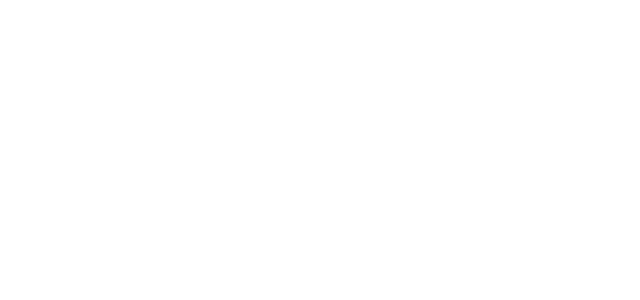
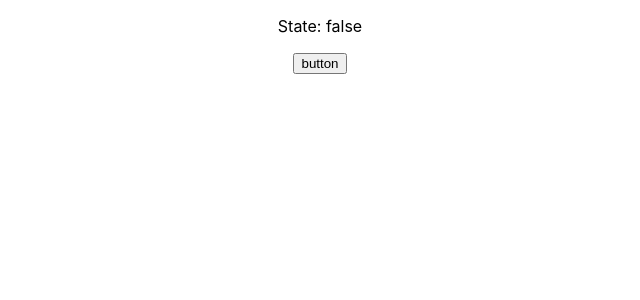
Before and after one commit to Fedosihin/dark-theme, a React (Create React App) app: page / in a window 1280 px wide. Shown: the top 300 px of the page, without its empty margins (320-960 px from the left). Built offline with nearby package versions, Linux system fonts and the light colour scheme.

Commit message:
simple state + button

```diff
--- a/src/App.js
+++ b/src/App.js
@@ -1,8 +1,12 @@
+import { useState } from 'react';
 import './App.css';
 
 function App() {
+  const [darkTheme, setTheme] = useState(false);
   return (
     <div className="App">
+      <p>State: {darkTheme.toString()}</p>
+      <button onClick={()=>setTheme(init => !init)}>button</button>
     </div>
   );
 }
```
